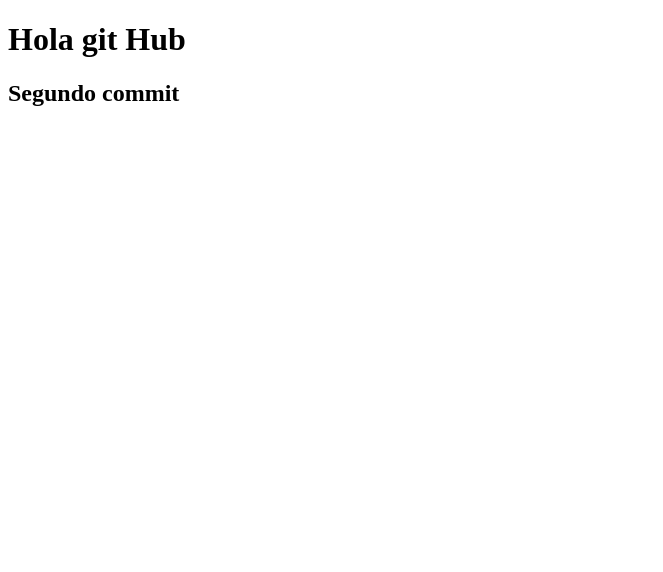
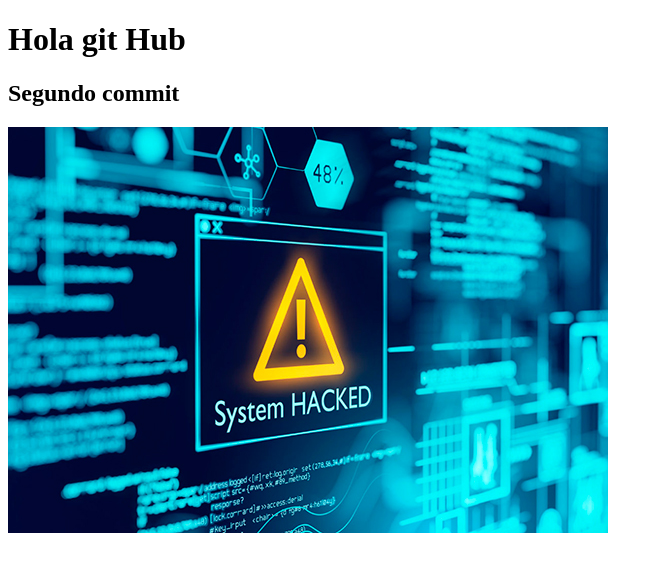
Before and after one commit to tomas932/46845prueba, a plain HTML site: page index.html in a window 1280 px wide. Shown: the whole page, without its empty margins (0-663 px from the left). Drawn offline with Linux system fonts and the light colour scheme.

Commit message:
Agregamos una img

```diff
--- a/index.html
+++ b/index.html
@@ -8,5 +8,7 @@
 <body>
     <h1>Hola git Hub</h1>
     <h2>Segundo commit</h2>
+
+    <img src="61f1cc804636c.jpeg" alt="imagen">
 </body>
 </html>
```
Also changed, not shown: 61f1cc804636c.jpeg (added).
